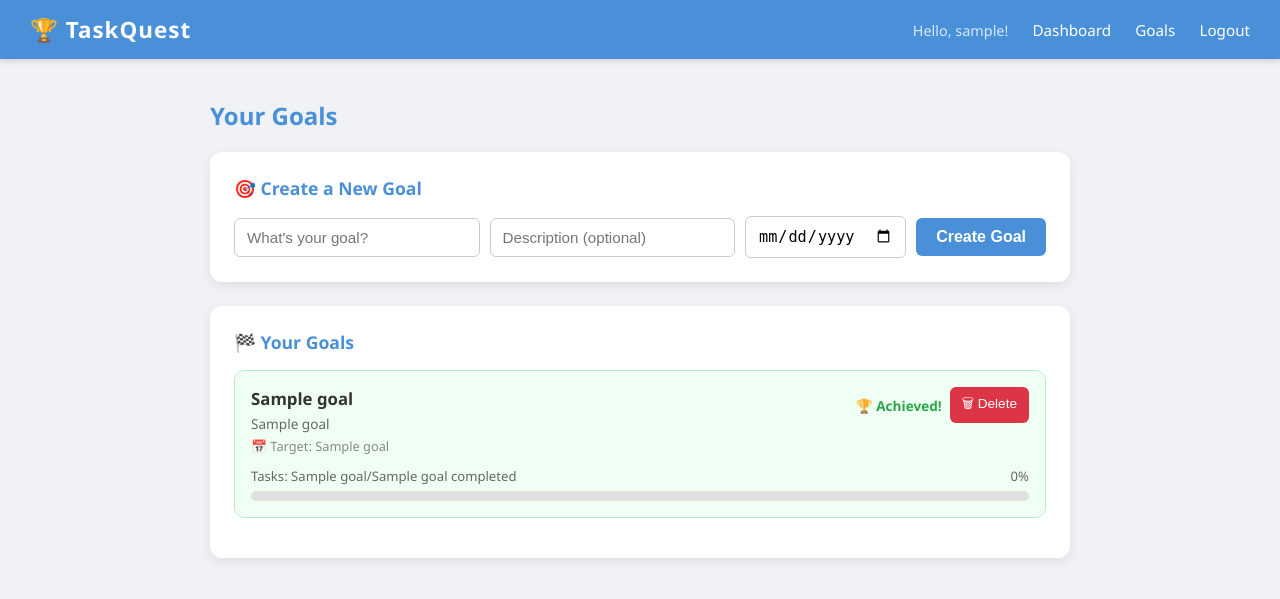
After one commit to Anurag0129/QuestBoard-Task-Goal-Tracker, a Flask app: page /goals in a window 1280 px wide. The commit adds this page. Shown: the top 599 px of the page. Run offline with Flask 3, Linux system fonts and the light colour scheme; the visitor is signed in with stand-in values (Sample User, id 1); a database or web service that is not in the repository returns one stand-in record (values such as "Sample title"); some libraries are stand-ins or nearby versions.

Commit message:
Add goals page with progress bar, create/complete/delete goals

```diff
--- a/app.py
+++ b/app.py
@@ -165,6 +165,107 @@ def delete_task(task_id):
 
     return redirect(url_for("dashboard"))
 
+@app.route("/goals")
+def goals():
+    if "user_id" not in session:
+        return redirect(url_for("login"))
+
+    conn = get_connection()
+    cur = conn.cursor()
+
+    # Fetch goals with task progress
+    cur.execute("""
+        SELECT g.goal_id, g.title, g.description, g.target_date, g.is_completed,
+               COUNT(t.task_id) AS total_tasks,
+               SUM(CASE WHEN t.is_completed THEN 1 ELSE 0 END) AS completed_tasks
+        FROM goals g
+        LEFT JOIN tasks t ON t.goal_id = g.goal_id
+        WHERE g.user_id = %s
+        GROUP BY g.goal_id
+        ORDER BY g.created_at DESC
+    """, (session["user_id"],))
+    goals = cur.fetchall()
+    cur.close()
+    conn.close()
+
+    return render_template("goals.html", goals=goals)
+
+
+@app.route("/goals/add", methods=["POST"])
+def add_goal():
+    if "user_id" not in session:
+        return redirect(url_for("login"))
+
+    title = request.form["title"]
+    description = request.form["description"] or None
+    target_date = request.form["target_date"] or None
+
+    conn = get_connection()
+    cur = conn.cursor()
+    try:
+        cur.execute(
+            "INSERT INTO goals (user_id, title, description, target_date) VALUES (%s, %s, %s, %s)",
+            (session["user_id"], title, description, target_date)
+        )
+        conn.commit()
+        flash("Goal created!")
+    except Exception as e:
+        conn.rollback()
+        flash(f"Error: {e}")
+    finally:
+        cur.close()
+        conn.close()
+
+    return redirect(url_for("goals"))
+
+
+@app.route("/goals/complete/<int:goal_id>", methods=["POST"])
+def complete_goal(goal_id):
+    if "user_id" not in session:
+        return redirect(url_for("login"))
+
+    conn = get_connection()
+    cur = conn.cursor()
+    try:
+        cur.execute(
+            "UPDATE goals SET is_completed = TRUE WHERE goal_id = %s AND user_id = %s",
+            (goal_id, session["user_id"])
+        )
+        conn.commit()
+        flash("Goal completed! 🏆")
+    except Exception as e:
+        conn.rollback()
+        flash(f"Error: {e}")
+    finally:
+        cur.close()
+        conn.close()
+
+    return redirect(url_for("goals"))
+
+
+@app.route("/goals/delete/<int:goal_id>", methods=["POST"])
+def delete_goal(goal_id):
+    if "user_id" not in session:
+        return redirect(url_for("login"))
+
+    conn = get_connection()
+    cur = conn.cursor()
+    try:
+        cur.execute(
+            "DELETE FROM goals WHERE goal_id = %s AND user_id = %s",
+            (goal_id, session["user_id"])
+        )
+        conn.commit()
+        flash("Goal deleted.")
+    except Exception as e:
+        conn.rollback()
+        flash(f"Error: {e}")
+    finally:
+        cur.close()
+        conn.close()
+
+    return redirect(url_for("goals"))
+
 
 
 if __name__ == "__main__":
--- a/static/css/style.css
+++ b/static/css/style.css
@@ -277,3 +277,96 @@ body {
     color: #888;
     font-style: italic;
 }
+
+/* Goals */
+.goal-form {
+    display: flex;
+    gap: 10px;
+    flex-wrap: wrap;
+    align-items: center;
+}
+
+.goal-form input[type="text"] {
+    flex: 1;
+    padding: 10px 12px;
+    border: 1px solid #ccc;
+    border-radius: 6px;
+    font-size: 0.95rem;
+    min-width: 180px;
+}
+
+.goal-form input[type="date"] {
+    padding: 10px 12px;
+    border: 1px solid #ccc;
+    border-radius: 6px;
+    font-size: 0.95rem;
+}
+
+.goal-form input:focus {
+    outline: none;
+    border-color: #4a90d9;
+}
+
+.goal-item {
+    border: 1px solid #e8e8e8;
+    border-radius: 10px;
+    padding: 16px;
+    margin-bottom: 16px;
+    background: #fafafa;
+}
+
+.goal-item.goal-completed {
+    background: #f0fff4;
+    border-color: #b7ebc8;
+}
+
+.goal-header {
+    display: flex;
+    justify-content: space-between;
+    align-items: flex-start;
+    margin-bottom: 12px;
+}
+
+.goal-info {
+    display: flex;
+    flex-direction: column;
+    gap: 4px;
+}
+
+.goal-title {
+    font-size: 1.05rem;
+    font-weight: 600;
+    color: #333;
+}
+
+.goal-desc {
+    font-size: 0.85rem;
+    color: #666;
+}
+
+/* Progress bar */
+.progress-section {
+    margin-top: 8px;
+}
+
+.progress-label {
+    display: flex;
+    justify-content: space-between;
+    font-size: 0.82rem;
+    color: #666;
+    margin-bottom: 6px;
+}
+
+.progress-bar-bg {
+    background-color: #e0e0e0;
+    border-radius: 999px;
+    height: 10px;
+    overflow: hidden;
+}
+
+.progress-bar-fill {
+    background-color: #4a90d9;
+    height: 100%;
+    border-radius: 999px;
+    transition: width 0.4s ease;
+}
--- a/templates/base.html
+++ b/templates/base.html
@@ -15,6 +15,7 @@
                 {% if session.get("user_id") %}
                     <span>Hello, {{ session["username"] }}!</span>
                     <a href="{{ url_for('dashboard') }}">Dashboard</a>
+                    <a href="{{ url_for('goals') }}">Goals</a>
                     <a href="{{ url_for('logout') }}">Logout</a>
                 {% else %}
                     <a href="{{ url_for('login') }}">Login</a>
--- /dev/null
+++ b/templates/goals.html
@@ -0,0 +1,73 @@
+{% extends "base.html" %}
+
+{% block title %}Goals - TaskQuest{% endblock %}
+
+{% block content %}
+<div class="dashboard">
+
+    <h2>Your Goals</h2>
+
+    <!-- Add Goal Form -->
+    <div class="card">
+        <h3>🎯 Create a New Goal</h3>
+        <form method="POST" action="{{ url_for('add_goal') }}" class="goal-form">
+            <input type="text" name="title" placeholder="What's your goal?" required>
+            <input type="text" name="description" placeholder="Description (optional)">
+            <input type="date" name="target_date">
+            <button type="submit" class="btn btn-small">Create Goal</button>
+        </form>
+    </div>
+
+    <!-- Goals List -->
+    <div class="card">
+        <h3>🏁 Your Goals</h3>
+
+        {% if goals %}
+            {% for goal in goals %}
+            <div class="goal-item {% if goal[4] %}goal-completed{% endif %}">
+                <div class="goal-header">
+                    <div class="goal-info">
+                        <span class="goal-title">{{ goal[1] }}</span>
+                        {% if goal[2] %}
+                            <span class="goal-desc">{{ goal[2] }}</span>
+                        {% endif %}
+                        {% if goal[3] %}
+                            <span class="task-due">📅 Target: {{ goal[3] }}</span>
+                        {% endif %}
+                    </div>
+                    <div class="task-actions">
+                        {% if not goal[4] %}
+                            <form method="POST" action="{{ url_for('complete_goal', goal_id=goal[0]) }}">
+                                <button type="submit" class="btn-complete">✔ Complete</button>
+                            </form>
+                        {% else %}
+                            <span class="badge-done">🏆 Achieved!</span>
+                        {% endif %}
+                        <form method="POST" action="{{ url_for('delete_goal', goal_id=goal[0]) }}">
+                            <button type="submit" class="btn-delete">🗑 Delete</button>
+                        </form>
+                    </div>
+                </div>
+
+                <!-- Progress Bar -->
+                <div class="progress-section">
+                    {% set total = goal[5] %}
+                    {% set done = goal[6] if goal[6] else 0 %}
+                    {% set percent = ((done / total) * 100) | int if total > 0 else 0 %}
+                    <div class="progress-label">
+                        <span>Tasks: {{ done }}/{{ total }} completed</span>
+                        <span>{{ percent }}%</span>
+                    </div>
+                    <div class="progress-bar-bg">
+                        <div class="progress-bar-fill" style="width: {{ percent }}%"></div>
+                    </div>
+                </div>
+            </div>
+            {% endfor %}
+        {% else %}
+            <p class="empty-msg">No goals yet. Create one above!</p>
+        {% endif %}
+    </div>
+
+</div>
+{% endblock %}
```
